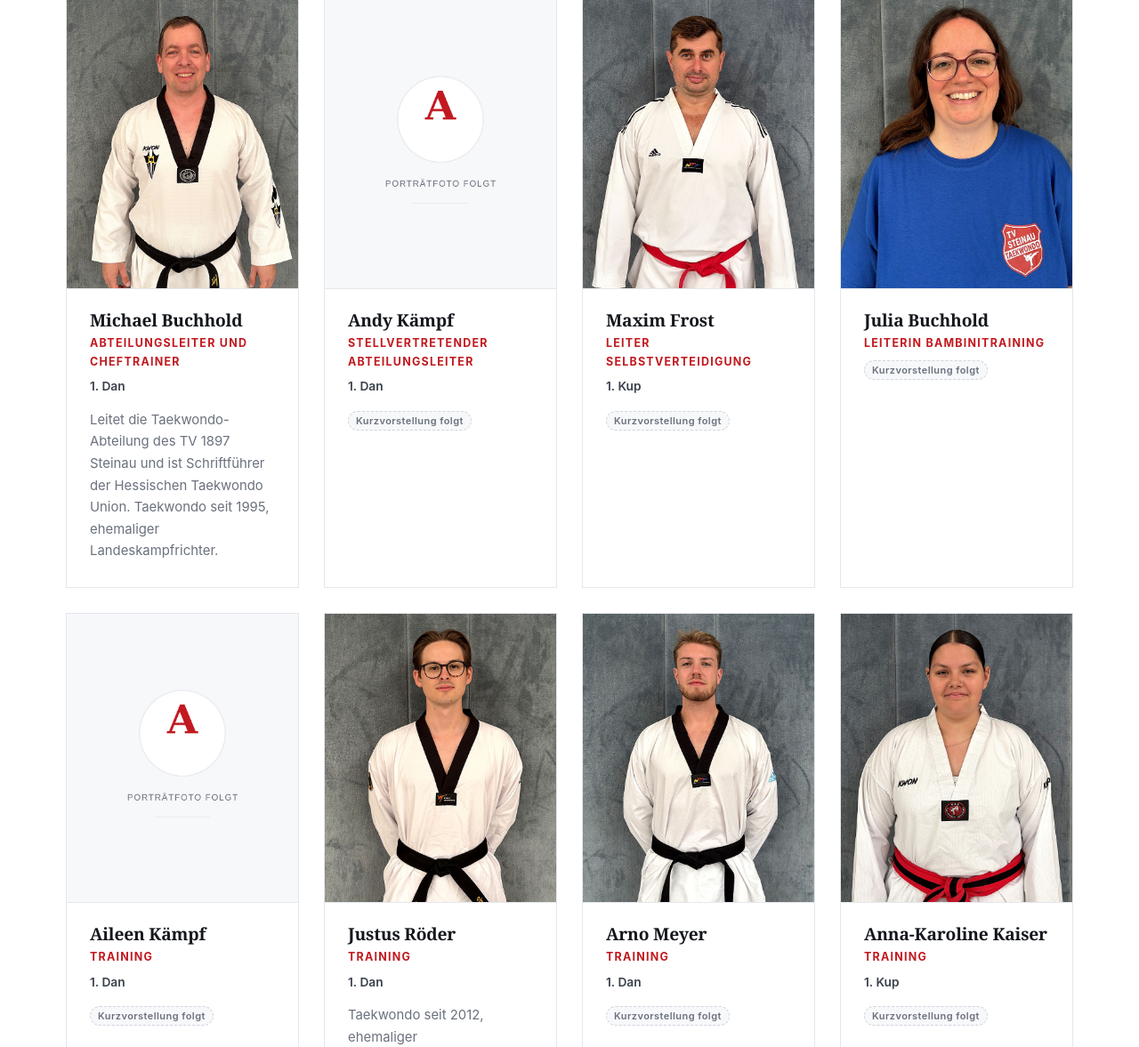
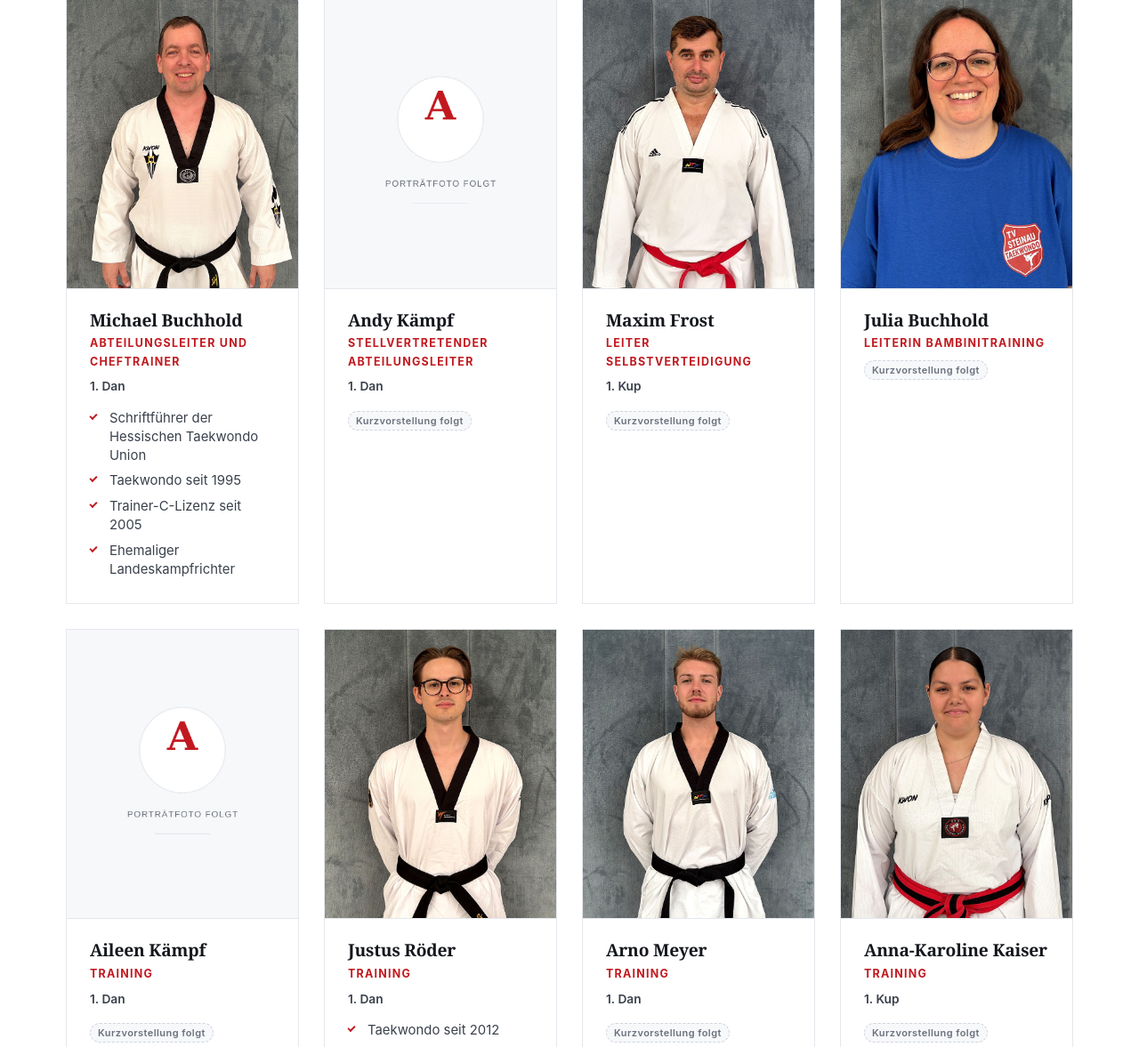
Before and after one commit to JustusRoe/Taekwondo-, a PHP site: page / in a window 1280 px wide. Shown: the part 5323-6500 px from the top of the page at 89% size. Run offline with PHP 8.4, Linux system fonts and the light colour scheme.

Commit message:
Werdegang der Trainer als Aufzählung, C-Lizenz bei Michael
Die Kurzvorstellungen von Michael und Justus stehen jetzt als
Aufzählung mit rotem Haken statt als Fließtext - das liest sich in der
schmalen Kartenspalte besser und hebt die einzelnen Punkte hervor.

Michael: Trainer-C-Lizenz seit 2005 ergänzt. Sein erster Satz ("Leitet
die Abteilung") ist weg, weil das schon in der Funktionszeile steht;
übrig bleiben vier echte Angaben - Schriftführer der HTU, Taekwondo
seit 1995, C-Lizenz seit 2005, ehemaliger Landeskampfrichter.

Justus: sechs Punkte von "Taekwondo seit 2012" bis zum 9. Platz bei
einer Europameisterschaft.

Die sechs noch offenen Karten behalten den Platzhalter
"Kurzvorstellung folgt", bis ihre Angaben kommen - dann ebenfalls als
Aufzählung.

Geprüft: kein Überlauf auf zehn Breiten und sechs Gerätegrößen, keine
zu kleinen Tippziele, 29 von 29 Serverprüfungen bestanden.

Co-Authored-By: Claude Opus 4.8 <noreply@anthropic.com>
Claude-Session: https://claude.ai/code/session_01J4GBteVNwyNCbLw6QGuWTM

```diff
--- a/assets/css/style.css
+++ b/assets/css/style.css
@@ -889,6 +889,34 @@ p { margin: 0 0 1.1em; }
   margin-bottom: 0;
 }
 
+/* Werdegang als Aufzählung. Der rote Haken passt zur übrigen Seite
+   (dieselbe Marke wie in den Info-Listen). */
+.member-facts {
+  list-style: none;
+  margin: 0;
+  padding: 0;
+  display: grid;
+  gap: 8px;
+}
+.member-facts li {
+  position: relative;
+  padding-left: 22px;
+  font-size: .93rem;
+  color: var(--ink-2);
+  line-height: 1.4;
+}
+.member-facts li::before {
+  content: "";
+  position: absolute;
+  left: 0;
+  top: .34em;
+  width: 8px;
+  height: 5px;
+  border-left: 2px solid var(--accent);
+  border-bottom: 2px solid var(--accent);
+  transform: rotate(-45deg);
+}
+
 /* Downloads */
 .downloads {
   list-style: none;
@@ -1305,6 +1333,8 @@ input.has-error, textarea.has-error { border-color: var(--accent); background: v
   .member-body h3 { font-size: 1.02rem; }
   .member-role { font-size: .72rem; letter-spacing: .06em; margin-bottom: .7em; }
   .member-body p:last-child { font-size: .88rem; }
+  .member-facts { gap: 6px; }
+  .member-facts li { font-size: .84rem; padding-left: 19px; }
   /* Lange Wörter wie „ABTEILUNGSLEITER" dürfen in der schmalen Textspalte
      umbrechen, statt an den Kartenrand zu stoßen. */
   .member-role, .member-body p { overflow-wrap: break-word; }
--- a/index.html
+++ b/index.html
@@ -551,7 +551,12 @@
             <h3>Michael Buchhold</h3>
             <p class="member-role">Abteilungsleiter und Cheftrainer</p>
             <p class="member-grad">1. Dan</p>
-            <p>Leitet die Taekwondo-Abteilung des TV 1897 Steinau und ist Schriftführer der Hessischen Taekwondo Union. Taekwondo seit 1995, ehemaliger Landeskampfrichter.</p>
+            <ul class="member-facts">
+              <li>Schriftführer der Hessischen Taekwondo Union</li>
+              <li>Taekwondo seit 1995</li>
+              <li>Trainer-C-Lizenz seit 2005</li>
+              <li>Ehemaliger Landeskampfrichter</li>
+            </ul>
           </div>
         </article>
         <article class="member">
@@ -600,10 +605,14 @@
             <h3>Justus Röder</h3>
             <p class="member-role">Training</p>
             <p class="member-grad">1. Dan</p>
-            <p>Taekwondo seit 2012, ehemaliger Nationalkaderathlet. Siebenfacher
-            Hessenmeister, viermal Bronze bei Deutschen Meisterschaften, fünfmal Bronze
-            bei internationalen Ranglistenturnieren und 9. Platz bei einer
-            Europameisterschaft.</p>
+            <ul class="member-facts">
+              <li>Taekwondo seit 2012</li>
+              <li>Ehemaliger Nationalkaderathlet</li>
+              <li>Siebenfacher Hessenmeister</li>
+              <li>Viermal Bronze bei Deutschen Meisterschaften</li>
+              <li>Fünfmal Bronze bei internationalen Ranglistenturnieren</li>
+              <li>9. Platz bei einer Europameisterschaft</li>
+            </ul>
           </div>
         </article>
         <article class="member">
```
